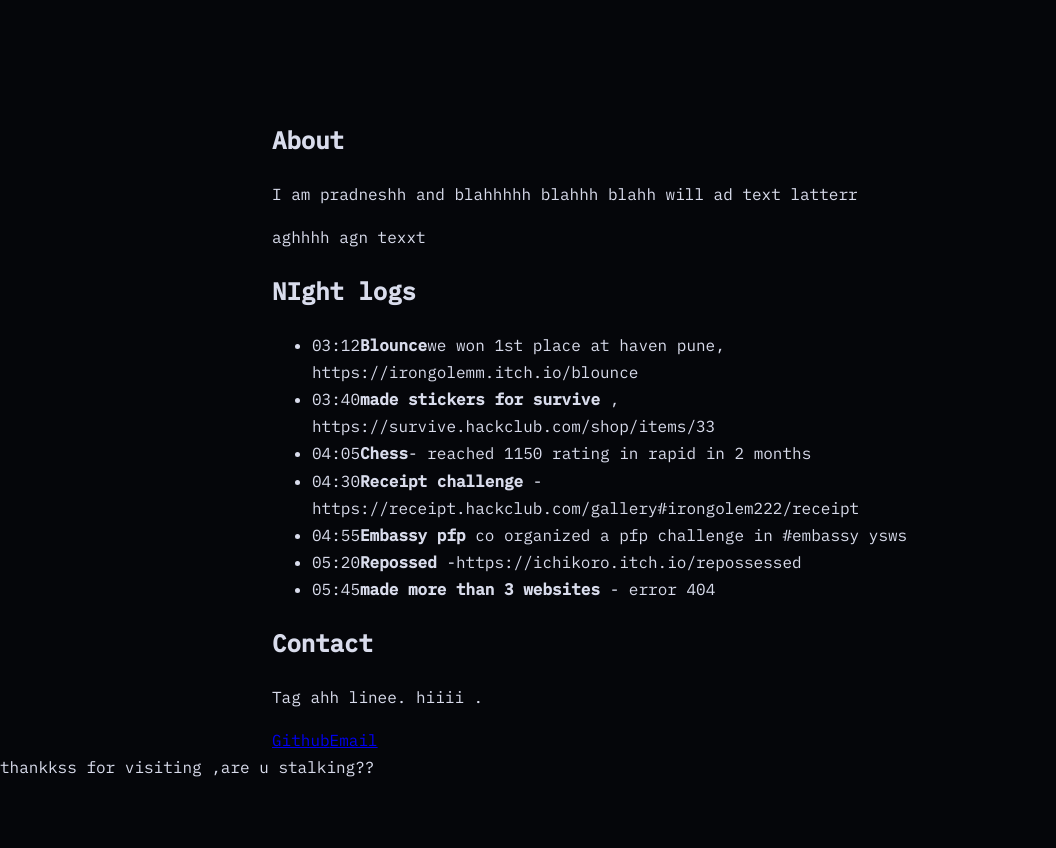
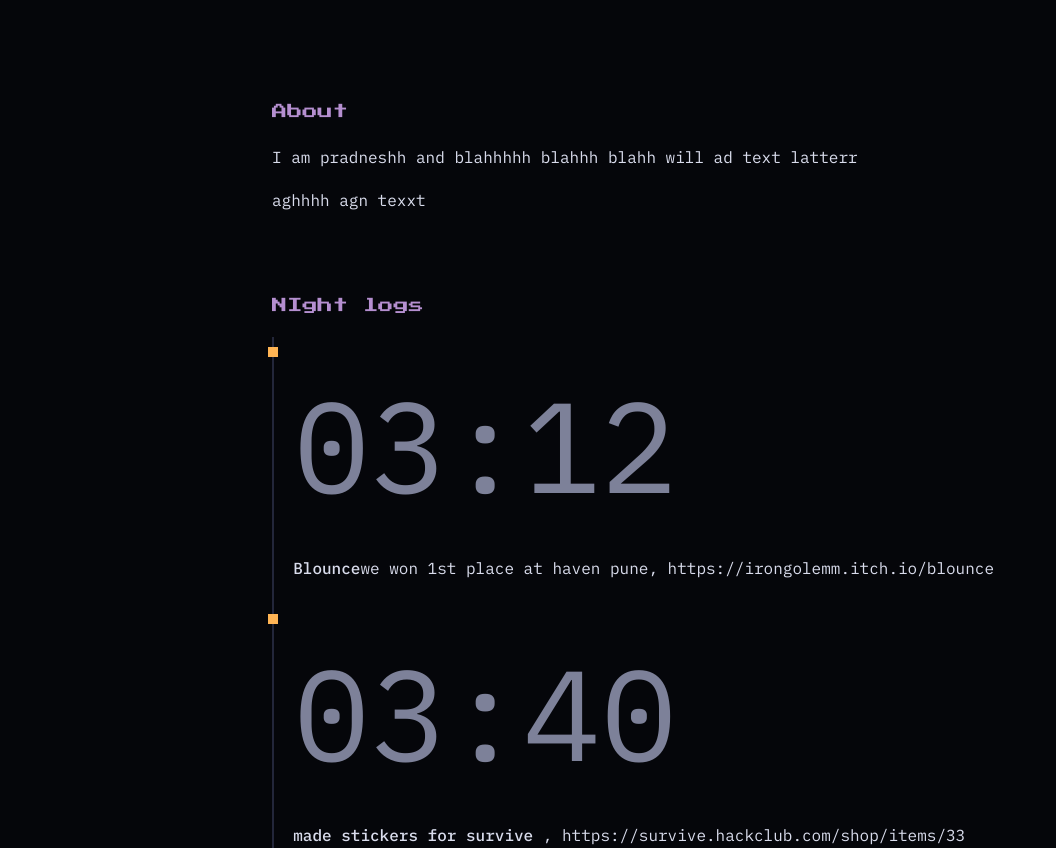
Before and after one commit to Irongolem222/I-cant-See-prt-agn-, a plain HTML site: page index.html in a window 1280 px wide. Shown: the part 700-1548 px from the top of the page, without its empty margins (0-1056 px from the left). Before the commit the page ends 1482 px from the top, so only its background shows below. Drawn offline with Linux system fonts and the light colour scheme; a script that the page names is missing.

Commit message:
css completeeeee! bread and butter
uhh serious guyssss.:  reduced motion: skip straight to the last frame,, .content

```diff
--- a/style.css
+++ b/style.css
@@ -52,3 +52,24 @@ body.lamp main{
 }
 .hint{position:fixed;left:50%;bottom:1rem;translate:-50% 0;font:400 .55rem var(--px);color:var(--dim);pointer-events:none;display:none}
 body.lamp .hint{display:block}
+
+section{margin:0 0 5rem}
+h2{font:400 .95rem/1.6 var(--px);color:var(--moon);margin:0 0 1.2rem}
+p{margin:0 0 1rem;max-width:62ch}
+.log{list-style:none;margin:0;padding:0;border-left:2px solid #23263a}
+.log li{padding:0 0 1.4rem 1.2rem;position:relative}
+.log li::before{content:"";position:absolute;left:-6px;top:.6rem;width:10px;height:10px;background:var(--ember)}
+.log time{display:block;color:var(--dim);font-size:8rem}
+.log b{font-weight:500;color:var(--ink)}
+a{color:var(--ember)}
+.link{display:flex;flex-wrap:wrap;gap:1.4rem;font:400 .65rem var(--px)}
+footer{text-align:center;font:400 .7rem var(--px);color:var(--dim);padding:0 1rem 3rem}
+
+
+@media (prefers-reduced-motion:reduce){
+    .f,.hero-text,.scroll{animation-duration:0s!important;animation-delay:0s!important;opacity:1}
+    .f{display:none}
+    .f:last-of-type{display:block}
+    .scroll{animation:none}
+
+}
```
